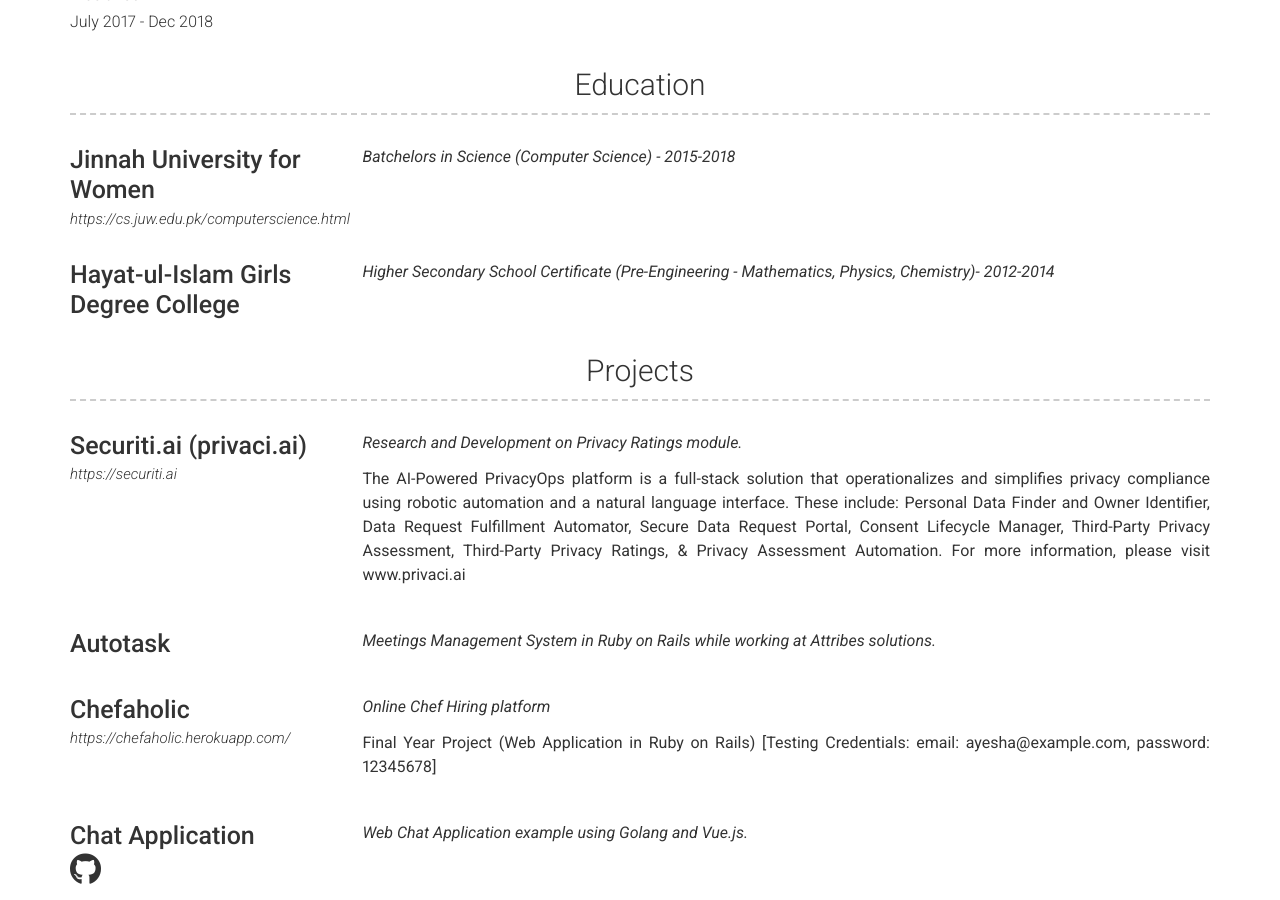
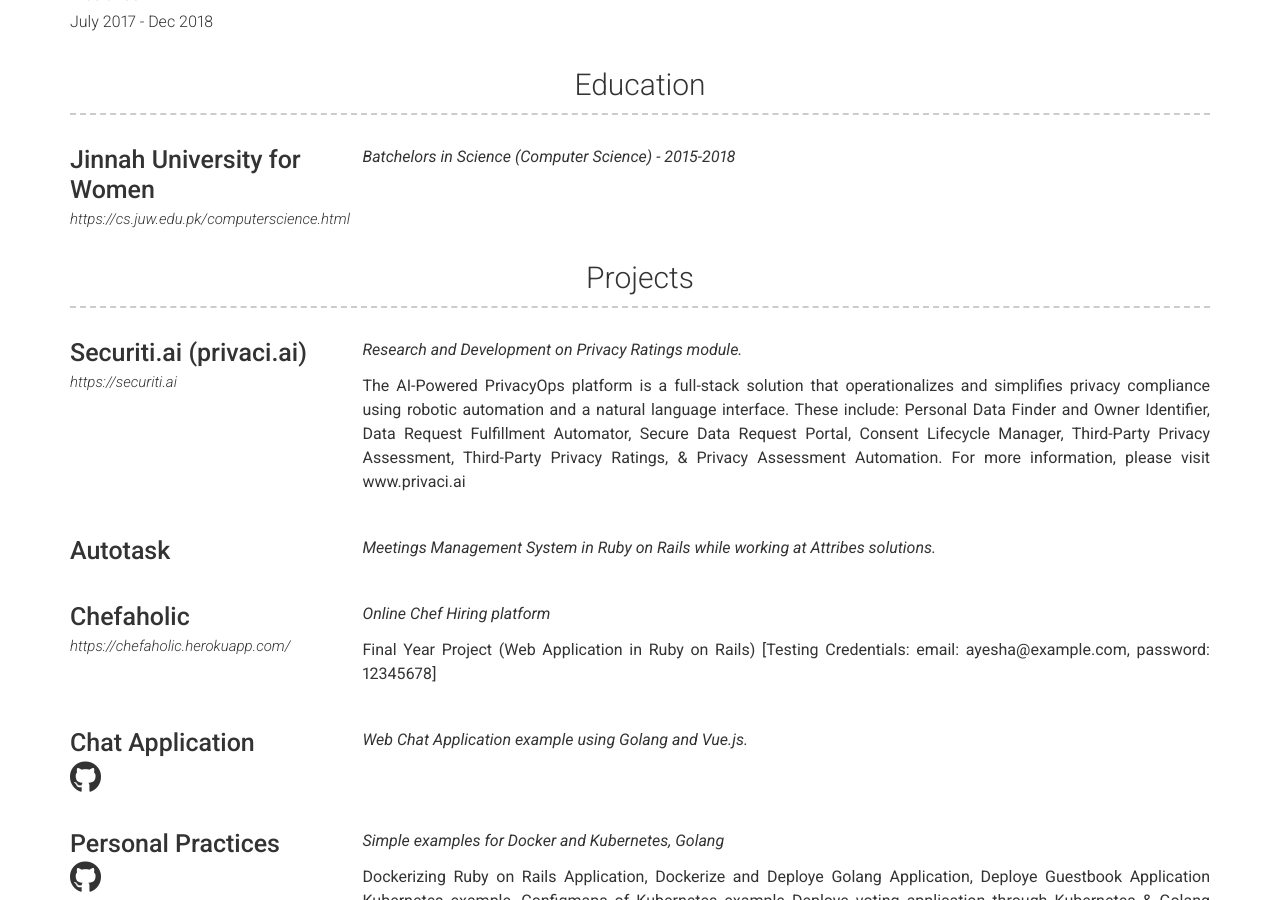
Before and after one commit to MarwanELAdawy/ayesha54.github.io, a Jekyll site: the page built from index.md, in a window 1280 px wide and 900 px high, scrolled down 1120 px. Built offline with Jekyll 4.4.1, drawn with Linux system fonts in a browser that asks for light colours; nearby versions of some CDN libraries.

Commit message:
Remove education

```diff
--- a/_data/education.yml
+++ b/_data/education.yml
@@ -4,8 +4,3 @@
   link: https://cs.juw.edu.pk/computerscience.html
   quote: >
     Batchelors in Science (Computer Science) - 2015-2018
-
-- layout: left
-  name: Hayat-ul-Islam Girls Degree College
-  quote: >
-    Higher Secondary School Certificate (Pre-Engineering - Mathematics, Physics, Chemistry)- 2012-2014
```
